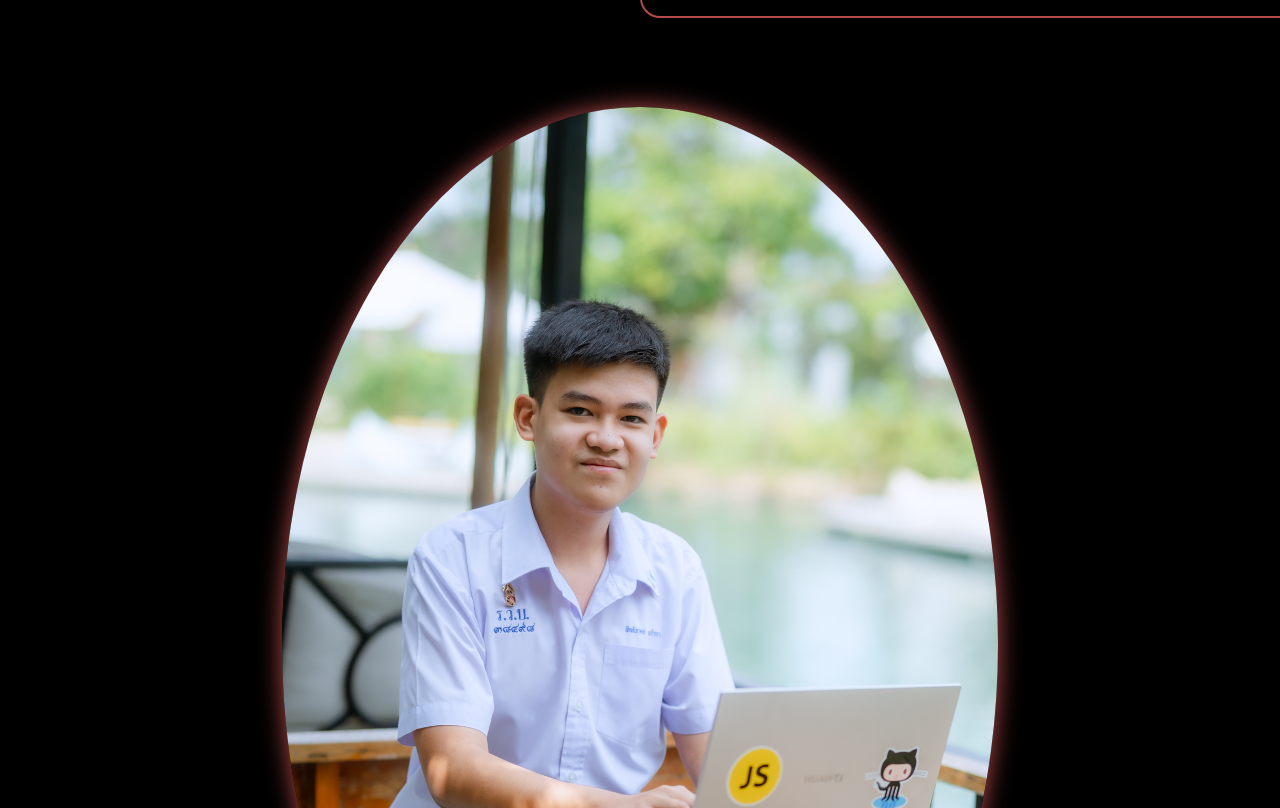
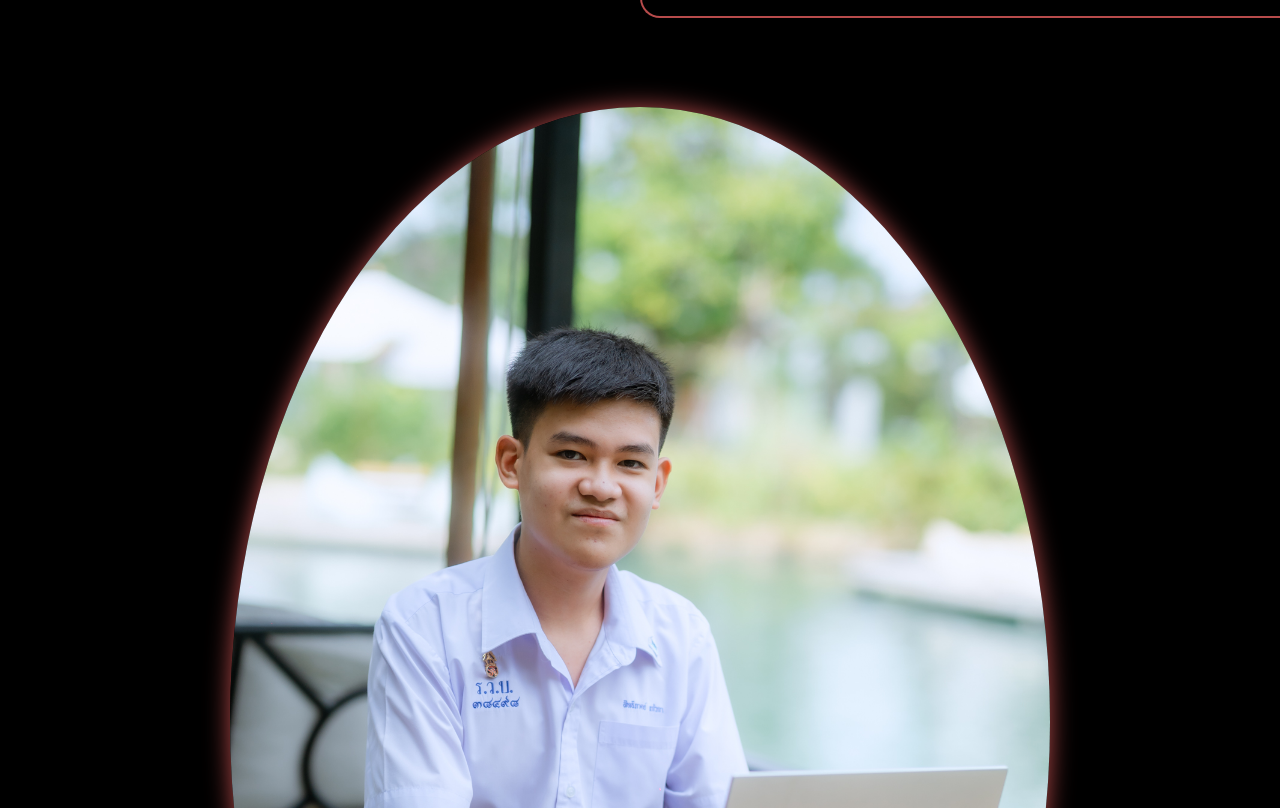
Before and after one commit to Sittipark/MY-WEBPORT-2024, a plain HTML site: page index.html in a window 1280 px wide. Shown: the part 492-1300 px from the top of the page. Drawn offline with nearby package versions, Linux system fonts and the light colour scheme; a web font is replaced by a local one.

Commit message:
Update style.css

```diff
--- a/style.css
+++ b/style.css
@@ -670,6 +670,6 @@ span{
         text-align: center;
     }
     .home-img img {
-        width: 56vw;
+        width: 64vw;
     }
 }
```
